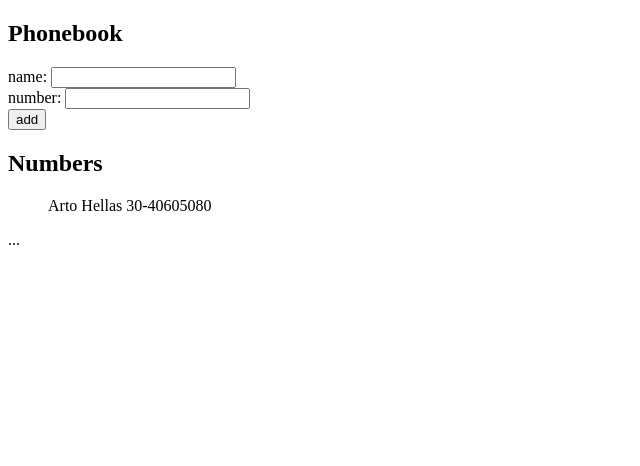
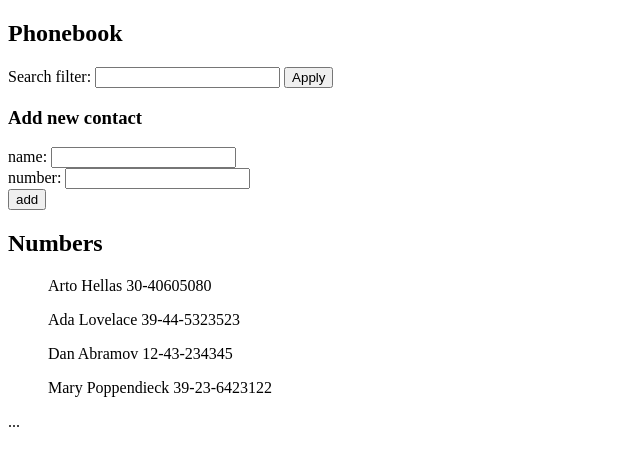
Before and after one commit to martineznacho4/FullStackOpen, a React (Vite) app in the folder part2/: page / in a window 1280 px wide. Shown: the top 466 px of the page, without its empty margins (0-640 px from the left). Built offline with nearby package versions, Linux system fonts and the light colour scheme.

Commit message:
exercise 2.9

```diff
--- a/part2/src/App.jsx
+++ b/part2/src/App.jsx
@@ -10,10 +10,17 @@ const Person = ({ name, number }) => {
 
 const App = () => {
   const [persons, setPersons] = useState([
-    { name: "Arto Hellas", number: "30-40605080" },
+    { name: "Arto Hellas", number: "30-40605080" , id: 1},
+    { name: "Ada Lovelace", number: "39-44-5323523", id: 2 },
+    { name: "Dan Abramov", number: "12-43-234345", id: 3 },
+    { name: "Mary Poppendieck", number: "39-23-6423122", id: 4 },
   ]);
   const [newName, setNewName] = useState("");
   const [newNumber, setNewNumber] = useState("");
+
+  const [isFiltered, setIsFiltered] = useState(false);
+  const [filteredPersons, setFilteredPersons] = useState([]);
+  const [newFilter, setNewFilter] = useState("");
 
   const addContact = (event) => {
     event.preventDefault();
@@ -27,11 +34,22 @@ const App = () => {
     const newNameObject = {
       name: newName,
       number: newNumber,
+      id: persons.length + 1,
     };
 
     setPersons([...persons, newNameObject]);
     setNewName("");
     setNewNumber("");
+  };
+
+  const filterPersons = (event) => {
+    setIsFiltered(true);
+
+    setFilteredPersons(
+      persons.filter((person) =>
+        person.name.toLowerCase().includes(newFilter.toLowerCase())
+      )
+    );
   };
 
   const handleNewName = (event) => {
@@ -42,9 +60,18 @@ const App = () => {
     setNewNumber(e.target.value);
   };
 
+  const handleFilter = (e) => {
+    setNewFilter(e.target.value);
+  };
+
   return (
     <div>
       <h2>Phonebook</h2>
+      <div>
+        Search filter: <input value={newFilter} onChange={handleFilter} />{" "}
+        <button onClick={filterPersons}>Apply</button>
+      </div>
+      <h3>Add new contact</h3>
       <form onSubmit={addContact}>
         <div>
           name: <input value={newName} onChange={handleNewName} />
@@ -58,9 +85,21 @@ const App = () => {
       </form>
       <h2>Numbers</h2>
       <ul>
-        {persons.map((person) => (
-          <Person key={person.name} name={person.name} number={person.number} />
-        ))}
+        {isFiltered
+          ? filteredPersons.map((person) => (
+              <Person
+                key={person.id}
+                name={person.name}
+                number={person.number}
+              />
+            ))
+          : persons.map((person) => (
+              <Person
+                key={person.id}
+                name={person.name}
+                number={person.number}
+              />
+            ))}
       </ul>
       ...
     </div>
```
